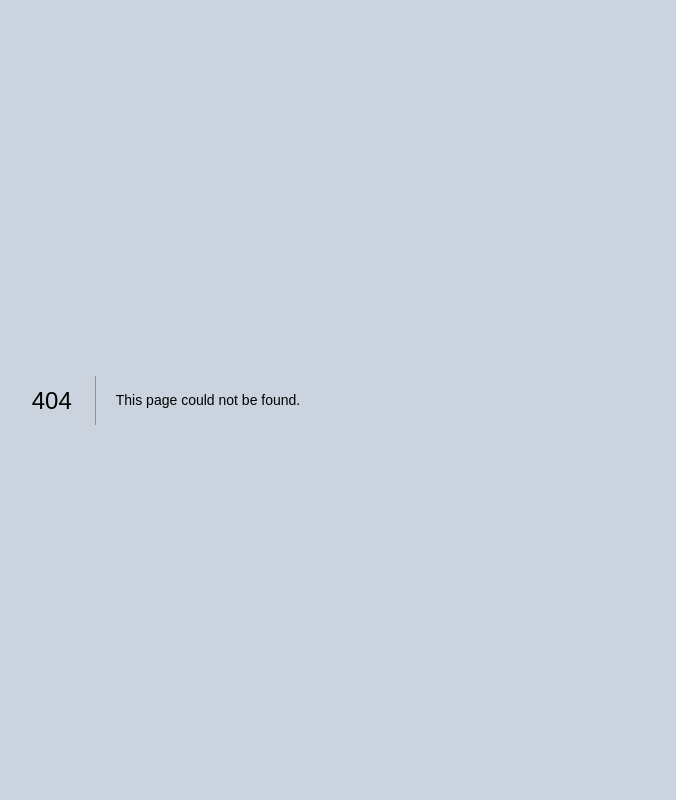
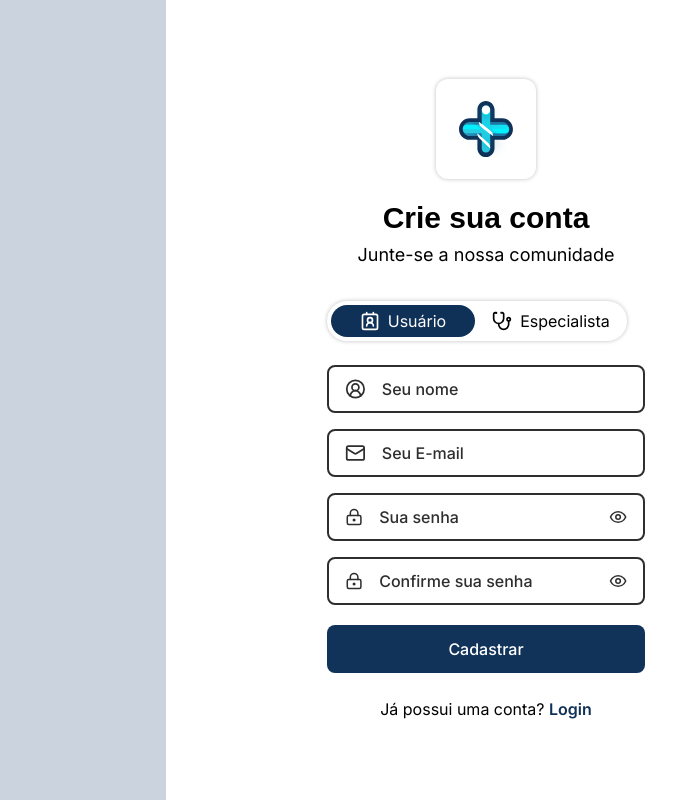
Before and after one commit to ErickKS/health-nexus, a Next.js app: page /autenticacao/registro in a window 1280 px wide. Before the commit this address had no page. Shown: the whole page, without its empty margins (474-1150 px from the left). Built offline with nearby package versions, Linux system fonts and the light colour scheme; a web font is replaced by a local one.

Commit message:
feat: auth pages

```diff
--- a/package.json
+++ b/package.json
@@ -9,6 +9,7 @@
     "lint": "next lint"
   },
   "dependencies": {
+    "@radix-ui/react-radio-group": "^1.1.3",
     "clsx": "^2.0.0",
     "lucide-react": "^0.292.0",
     "next": "14.0.2",
--- /dev/null
+++ b/src/app/autenticacao/layout.tsx
@@ -0,0 +1,17 @@
+import Image from "next/image";
+
+export default function AutenticacaoLayout({ children }: { children: React.ReactNode }) {
+  return (
+    <div className="grid grid-cols-2 min-h-screen bg-white">
+      <div className="bg-[#CBD3DE]"></div>
+
+      <div className="flex flex-col justify-center items-center">
+        <header className="flex justify-center items-center h-[100px] w-[100px] rounded-xl shadow-sm">
+          <Image src={"/img/logo/nexus-single.svg"} alt="Logo da Health Nexus" height={56} width={54.96} priority />
+        </header>
+
+        <main className="mt-6">{children}</main>
+      </div>
+    </div>
+  );
+}
--- /dev/null
+++ b/src/app/autenticacao/login/page.tsx
@@ -0,0 +1,45 @@
+"use client";
+
+import Link from "next/link";
+import { Mail, LockKeyhole } from "lucide-react";
+
+import { Input } from "@/components/form/input";
+import { FormEvent } from "react";
+import { useRouter } from "next/navigation";
+
+export default function Login() {
+  const router = useRouter()
+
+  function signIn(event: FormEvent<HTMLFormElement>) {
+    event.preventDefault();
+
+    router.push("/plataforma")
+  }
+
+  return (
+    <>
+      <div className="flex flex-col items-center gap-2">
+        <h2>Bem-vindo</h2>
+        <span className="text-lg">Faça seu login na plataforma</span>
+      </div>
+
+      <form onSubmit={signIn} className="flex flex-col gap-4 w-[318px] mt-8">
+        <Input id="email" type="email" iconStart={Mail} alert={false} placeholder="Seu E-mail" />
+        <Input id="password" type="password" iconStart={LockKeyhole} alert={false} placeholder="Sua Senha" />
+
+        <button type="submit" className="h-12 bg-[#123359] rounded-lg text-white font-medium mt-1">
+          Entrar
+        </button>
+      </form>
+
+      <div className="flex justify-center mt-6">
+        <span>
+          Ainda não tem uma conta?{" "}
+          <Link href={"/autenticacao/registro"} className="text-[#103157] font-semibold hover:underline">
+            Registre-se
+          </Link>
+        </span>
+      </div>
+    </>
+  );
+}
--- /dev/null
+++ b/src/app/autenticacao/registro/page.tsx
@@ -0,0 +1,54 @@
+"use client";
+
+import Link from "next/link";
+import { FormEvent, useState } from "react";
+import { UserCircle2, FileText, Mail, LockKeyhole } from "lucide-react";
+
+import { Tabs } from "@/components/form/tabs";
+import { Input } from "@/components/form/input";
+
+export default function Registro() {
+  const [type, setType] = useState<"user" | "specialist">("user");
+
+  function handleTypeChange(event: "user" | "specialist") {
+    setType(event);
+  }
+
+  function signIn(event: FormEvent<HTMLFormElement>) {
+    event.preventDefault();
+  }
+
+  return (
+    <>
+      <div className="flex flex-col items-center gap-2">
+        <h2>Crie sua conta</h2>
+        <span className="text-lg">Junte-se a nossa comunidade</span>
+      </div>
+
+      <Tabs type={type} onChange={handleTypeChange} />
+
+      <form onSubmit={signIn} className="flex flex-col gap-4 w-[318px] mt-6">
+        <Input id="name" type="text" iconStart={UserCircle2} alert={false} placeholder="Seu nome" />
+
+        {type === "specialist" && <Input id="crm" type="text" iconStart={FileText} alert={false} placeholder="Seu CRM" />}
+
+        <Input id="email" type="email" iconStart={Mail} alert={false} placeholder="Seu E-mail" />
+        <Input id="password" type="password" iconStart={LockKeyhole} alert={false} placeholder="Sua senha" />
+        <Input id="password-confirm" type="password" iconStart={LockKeyhole} alert={false} placeholder="Confirme sua senha" />
+
+        <button type="submit" className="h-12 bg-[#123359] rounded-lg text-white font-medium mt-1">
+          Cadastrar
+        </button>
+      </form>
+
+      <div className="flex justify-center mt-6">
+        <span>
+          Já possui uma conta?{" "}
+          <Link href={"/autenticacao/login"} className="text-[#103157] font-semibold hover:underline">
+            Login
+          </Link>
+        </span>
+      </div>
+    </>
+  );
+}
--- a/src/app/globals.css
+++ b/src/app/globals.css
@@ -21,3 +21,10 @@ h2 {
   font-size: 30px;
   line-height: 1;
 }
+
+h3 {
+  font-family: var(--font-sulphur);
+  font-weight: 700;
+  font-size: 24px;
+  line-height: 1;
+}
--- a/src/app/layout.tsx
+++ b/src/app/layout.tsx
@@ -14,7 +14,7 @@ export const metadata: Metadata = {
 export default function RootLayout({ children }: { children: React.ReactNode }) {
   return (
     <html lang="pt-BR">
-      <body className={`${inter.className} ${sulphur.variable} bg-[#CBD3DE]`}>{children}</body>
+      <body className={`${inter.className} ${sulphur.variable}`}>{children}</body>
     </html>
   );
 }
--- a/src/app/page.tsx
+++ b/src/app/page.tsx
@@ -4,7 +4,7 @@ import { Partnership } from "@/components/home/partnership";
 
 export default function Home() {
   return (
-    <main className="flex flex-col min-h-screen">
+    <main className="flex flex-col min-h-screen bg-[#CBD3DE]">
       <header className="">
         <Nav />
         <Banner />
--- /dev/null
+++ b/src/components/form/input.tsx
@@ -0,0 +1,48 @@
+import { ComponentProps, ElementType, useState } from "react";
+import clsx from "clsx";
+import { Eye, EyeOff } from "lucide-react";
+
+interface InputProps extends ComponentProps<"input"> {
+  type: string;
+  id: string;
+  iconStart?: ElementType;
+  alert: boolean;
+}
+
+export function Input({ type: Type, id, iconStart: IconStart, alert, ...props }: InputProps) {
+  const [type, setType] = useState(Type);
+
+  function changeInputType() {
+    setType(type === "text" ? "password" : "text");
+  }
+
+  return (
+    <label
+      htmlFor={id}
+      className={clsx(
+        "flex items-center gap-4 h-12 w-full px-4 border-2 rounded-lg select-none transition-all",
+        "text-[#2E2E2E]",
+        "focus-within:bg-[#F1F1F1]",
+        { "border-red-600": alert },
+        { "border-[#2E2E2E]": !alert }
+      )}
+    >
+      {IconStart && <IconStart size={24} />}
+
+      <input
+        type={type}
+        id={id}
+        name={id}
+        className="bg-transparent outline-none h-full w-full font-medium placeholder:text-[#2E2E2E]"
+        {...props}
+      />
+
+      {type === "password" &&
+        (type === "password" ? (
+          <Eye size={24} onClick={changeInputType} className="cursor-pointer" />
+        ) : (
+          <EyeOff size={24} onClick={changeInputType} className="cursor-pointer" />
+        ))}
+    </label>
+  );
+}
--- /dev/null
+++ b/src/components/form/tabs.tsx
@@ -0,0 +1,46 @@
+import * as Radio from "@radix-ui/react-radio-group";
+import clsx from "clsx";
+import { Contact2, Stethoscope } from "lucide-react";
+
+interface TabsProps {
+  type: "user" | "specialist";
+  onChange: (value: "user" | "specialist") => void;
+}
+
+export function Tabs({ type, onChange }: TabsProps) {
+  return (
+    <Radio.Root
+      defaultValue="user"
+      onValueChange={onChange}
+      aria-label="Tipo de registro"
+      className="relative flex gap-1 h-10 w-[300px] p-1 mt-8 rounded-full shadow-sm"
+    >
+      <Radio.Item
+        id="user"
+        value="user"
+        aria-label="Cadastro para usuários"
+        className="relative z-10 flex justify-center items-center gap-2 w-36 rounded-full data-[state=checked]:text-white"
+      >
+        <Contact2 size={20} />
+        Usuário
+      </Radio.Item>
+      <Radio.Item
+        id="specialist"
+        value="specialist"
+        aria-label="Cadastro para especialistas"
+        className="relative z-10 flex justify-center items-center gap-2 w-36 rounded-full data-[state=checked]:text-white"
+      >
+        <Stethoscope size={20} />
+        Especialista
+      </Radio.Item>
+
+      <div
+        className={clsx(
+          "absolute top-1 w-36 h-8 bg-[#103157] rounded-full transition-all",
+          { "translate-x-0": type === "user" },
+          { "translate-x-[148px]": type === "specialist" }
+        )}
+      />
+    </Radio.Root>
+  );
+}
--- a/src/components/home/nav.tsx
+++ b/src/components/home/nav.tsx
@@ -8,11 +8,11 @@ export function Nav() {
   const router = useRouter();
 
   function SignIn() {
-    router.push("/login");
+    router.push("/autenticacao/login");
   }
 
   function SignUp() {
-    router.push("/registro");
+    router.push("/autenticacao/registro");
   }
 
   return (
--- a/tailwind.config.ts
+++ b/tailwind.config.ts
@@ -3,6 +3,9 @@ import type { Config } from "tailwindcss";
 const config: Config = {
   content: ["./src/pages/**/*.{js,ts,jsx,tsx,mdx}", "./src/components/**/*.{js,ts,jsx,tsx,mdx}", "./src/app/**/*.{js,ts,jsx,tsx,mdx}"],
   theme: {
+    boxShadow: {
+      sm: "0 0 4px 0 rgba(0, 0, 0, 0.25)",
+    },
     extend: {},
   },
   plugins: [],
```
Also changed, not shown: public/img/logo/nexus-single.svg (added), 1 other file (tests, documents, lock files or other folders).
